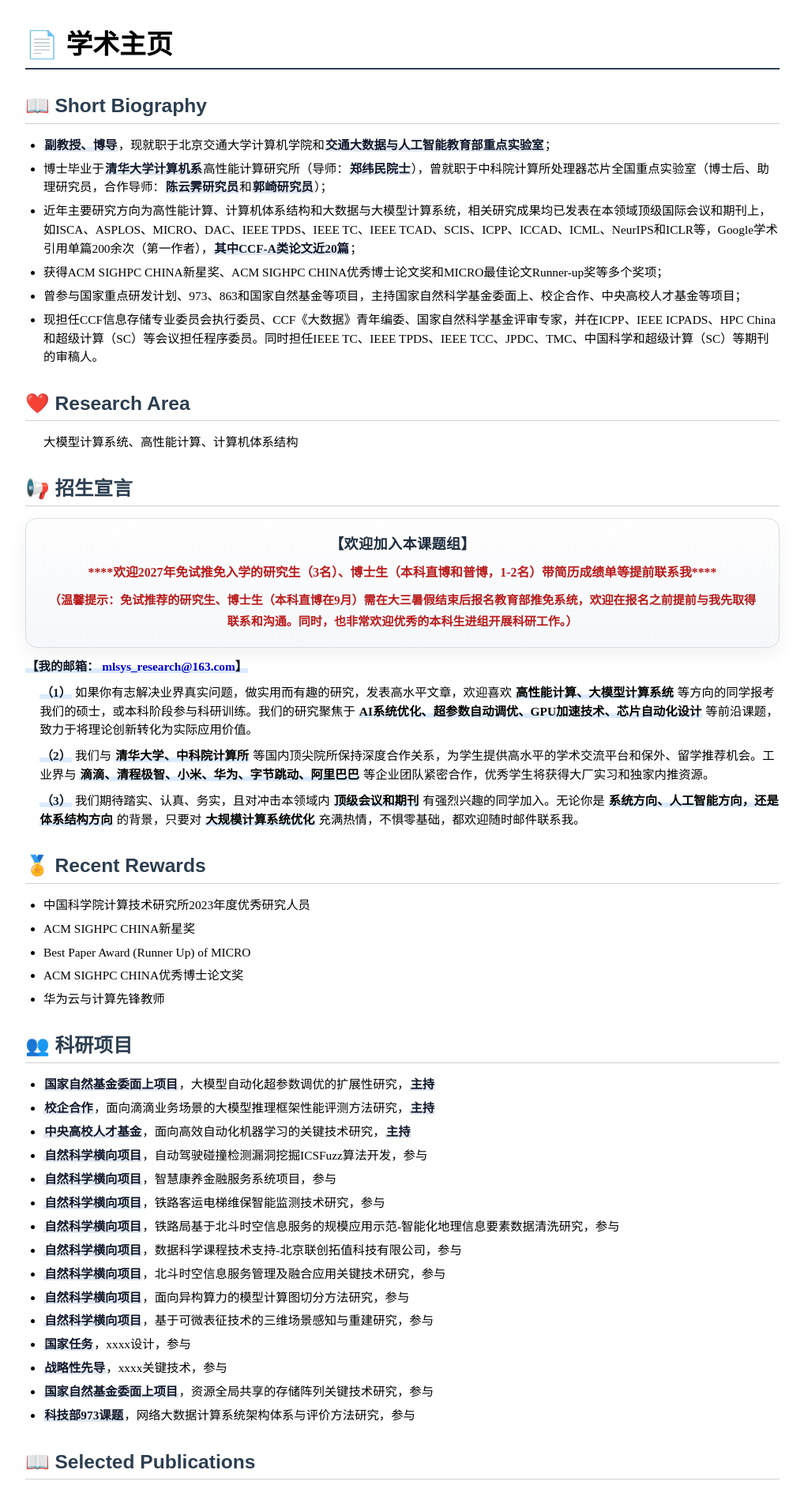
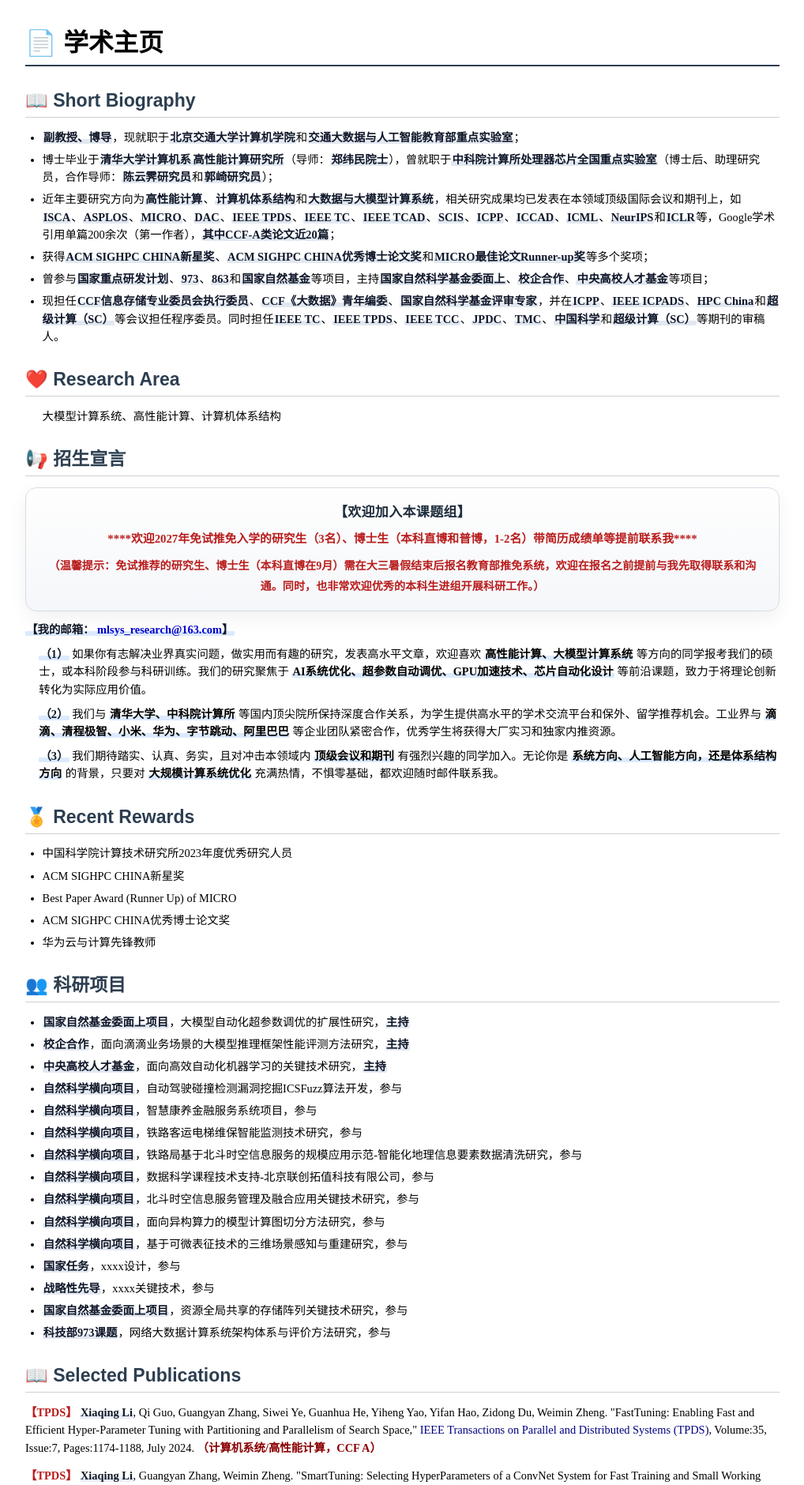
Before and after one commit to mlsys-research-jedy/mlsys-research-jedy.github.io, a Jekyll site: the page index.html, which Jekyll copies as it is, in a window 1280 px wide. Shown: the top 1880 px of the page at 79% size, without its empty margins (123-1141 px from the left). Built offline with Jekyll 4.4.1, drawn with Linux system fonts in a browser that asks for light colours.

Commit message:
Tighten typography and refine biography emphasis

```diff
--- a/index.html
+++ b/index.html
@@ -16,7 +16,7 @@
             margin: 30px auto;
             padding: 0 30px 0 15px;
             line-height: 1.55;
-            font-size: 0.96rem;
+            font-size: 0.9rem;
             color: #000000;
             background-color: #ffffff;
         }
@@ -72,8 +72,8 @@
         }
         /* 会议缩写：深蓝灰色 */
         .paper-item .abbr {
-            color: #1a5276;
-            font-weight: bold;
+            color: #b91c1c;
+            font-weight: 800;
         }
         .bold {
             font-weight: 800;
@@ -123,12 +123,12 @@
     <div class="section">
         <div class="section-title">📖 Short Biography</div>
         <ul>
-            <li><span class="bold">副教授、博导</span>，现就职于北京交通大学计算机学院和<span class="bold">交通大数据与人工智能教育部重点实验室</span>；</li>
-            <li>博士毕业于<span class="bold">清华大学计算机系</span>高性能计算研究所（导师：<span class="bold">郑纬民院士</span>），曾就职于中科院计算所处理器芯片全国重点实验室（博士后、助理研究员，合作导师：<span class="bold">陈云霁研究员</span>和<span class="bold">郭崎研究员</span>）；</li>
-            <li>近年主要研究方向为高性能计算、计算机体系结构和大数据与大模型计算系统，相关研究成果均已发表在本领域顶级国际会议和期刊上，如ISCA、ASPLOS、MICRO、DAC、IEEE TPDS、IEEE TC、IEEE TCAD、SCIS、ICPP、ICCAD、ICML、NeurIPS和ICLR等，Google学术引用单篇200余次（第一作者），<span class="bold">其中CCF-A类论文近20篇</span>；</li>
-            <li>获得ACM SIGHPC CHINA新星奖、ACM SIGHPC CHINA优秀博士论文奖和MICRO最佳论文Runner-up奖等多个奖项；</li>
-            <li>曾参与国家重点研发计划、973、863和国家自然基金等项目，主持国家自然科学基金委面上、校企合作、中央高校人才基金等项目；</li>
-            <li>现担任CCF信息存储专业委员会执行委员、CCF《大数据》青年编委、国家自然科学基金评审专家，并在ICPP、IEEE ICPADS、HPC China和超级计算（SC）等会议担任程序委员。同时担任IEEE TC、IEEE TPDS、IEEE TCC、JPDC、TMC、中国科学和超级计算（SC）等期刊的审稿人。</li>
+            <li><span class="bold">副教授、博导</span>，现就职于<span class="bold">北京交通大学计算机学院</span>和<span class="bold">交通大数据与人工智能教育部重点实验室</span>；</li>
+            <li>博士毕业于<span class="bold">清华大学计算机系</span><span class="bold">高性能计算研究所</span>（导师：<span class="bold">郑纬民院士</span>），曾就职于<span class="bold">中科院计算所处理器芯片全国重点实验室</span>（博士后、助理研究员，合作导师：<span class="bold">陈云霁研究员</span>和<span class="bold">郭崎研究员</span>）；</li>
+            <li>近年主要研究方向为<span class="bold">高性能计算</span>、<span class="bold">计算机体系结构</span>和<span class="bold">大数据与大模型计算系统</span>，相关研究成果均已发表在本领域顶级国际会议和期刊上，如<span class="bold">ISCA</span>、<span class="bold">ASPLOS</span>、<span class="bold">MICRO</span>、<span class="bold">DAC</span>、<span class="bold">IEEE TPDS</span>、<span class="bold">IEEE TC</span>、<span class="bold">IEEE TCAD</span>、<span class="bold">SCIS</span>、<span class="bold">ICPP</span>、<span class="bold">ICCAD</span>、<span class="bold">ICML</span>、<span class="bold">NeurIPS</span>和<span class="bold">ICLR</span>等，Google学术引用单篇200余次（第一作者），<span class="bold">其中CCF-A类论文近20篇</span>；</li>
+            <li>获得<span class="bold">ACM SIGHPC CHINA新星奖</span>、<span class="bold">ACM SIGHPC CHINA优秀博士论文奖</span>和<span class="bold">MICRO最佳论文Runner-up奖</span>等多个奖项；</li>
+            <li>曾参与<span class="bold">国家重点研发计划</span>、<span class="bold">973</span>、<span class="bold">863</span>和<span class="bold">国家自然基金</span>等项目，主持<span class="bold">国家自然科学基金委面上</span>、<span class="bold">校企合作</span>、<span class="bold">中央高校人才基金</span>等项目；</li>
+            <li>现担任<span class="bold">CCF信息存储专业委员会执行委员</span>、<span class="bold">CCF《大数据》青年编委</span>、<span class="bold">国家自然科学基金评审专家</span>，并在<span class="bold">ICPP</span>、<span class="bold">IEEE ICPADS</span>、<span class="bold">HPC China</span>和<span class="bold">超级计算（SC）</span>等会议担任程序委员。同时担任<span class="bold">IEEE TC</span>、<span class="bold">IEEE TPDS</span>、<span class="bold">IEEE TCC</span>、<span class="bold">JPDC</span>、<span class="bold">TMC</span>、<span class="bold">中国科学</span>和<span class="bold">超级计算（SC）</span>等期刊的审稿人。</li>
         </ul>
     </div>
 
```
